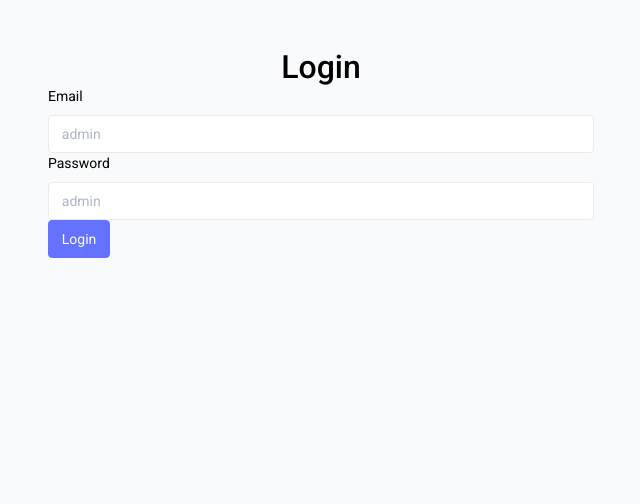
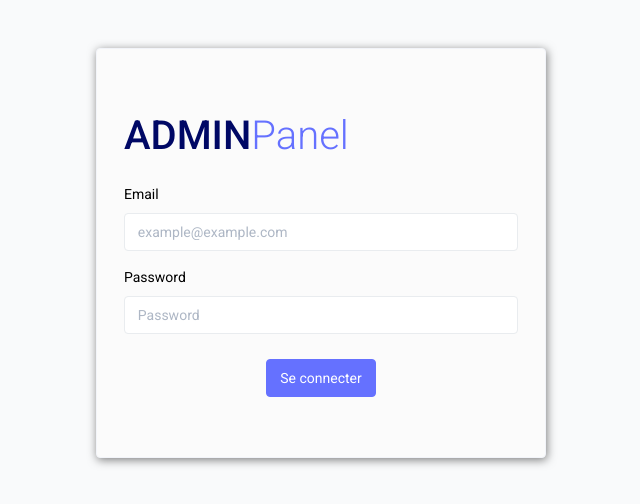
Before and after one commit to Octane-XT/car, a React (Create React App) app: page /login in a window 1280 px wide. Shown: the top 504 px of the page, without its empty margins (319-959 px from the left). Built offline with nearby package versions, Linux system fonts and the light colour scheme.

Commit message:
correctif login

```diff
--- a/src/App.js
+++ b/src/App.js
@@ -1,5 +1,6 @@
 import React from 'react';
-import { Routes, Route, useNavigate } from 'react-router-dom';
+import { Routes, Route} from 'react-router-dom';
+import { Navigate } from 'react-router-dom';
 import LoginPage from './pages/LoginPage';
 import Carburant from './pages/carburant/Carburant';
 import Categorie from './pages/categorie/Categorie';
@@ -13,22 +14,13 @@ import CarSalesDashboard from './pages/dashboard/CarSalesDashboard';
 import Annonce from './pages/annonce/Annonce';
 
 const App = () => {
-  const navigate = useNavigate();
-
-  const handleLogout = () => {
-    localStorage.removeItem("token");
-  };
 
   const PrivateRoute = ({ element }) => {
     const token = localStorage.getItem("token");
 
     if (!token) {
-      // If token is null, navigate to the login page
-      navigate('/login');
-      return null; // Render nothing while navigating
+      return <Navigate to="/login" replace />;
     }
-
-    // Render the protected route if the token is present
     return element;
   };
 
@@ -37,47 +29,47 @@ const App = () => {
       <Route path="/login" element={<LoginPage />} />
       <Route
         path="/"
-        element={<PrivateRoute element={<CarSalesDashboard onLogout={handleLogout} />} />}
+        element={<PrivateRoute element={<CarSalesDashboard  />} />}
       />
       <Route
         path="/dashboard"
-        element={<PrivateRoute element={<CarSalesDashboard onLogout={handleLogout} />} />}
+        element={<PrivateRoute element={<CarSalesDashboard  />} />}
       />
       <Route
         path="/carburant"
-        element={<PrivateRoute element={<Carburant onLogout={handleLogout} />} />}
+        element={<PrivateRoute element={<Carburant  />} />}
       />
       <Route
         path="/categorie"
-        element={<PrivateRoute element={<Categorie onLogout={handleLogout} />} />}
+        element={<PrivateRoute element={<Categorie  />} />}
       />
       <Route
         path="/climatisation"
-        element={<PrivateRoute element={<Climatisation onLogout={handleLogout} />} />}
+        element={<PrivateRoute element={<Climatisation  />} />}
       />
       <Route
         path="/jante"
-        element={<PrivateRoute element={<Jante onLogout={handleLogout} />} />}
+        element={<PrivateRoute element={<Jante  />} />}
       />
       <Route
         path="/marque"
-        element={<PrivateRoute element={<Marque onLogout={handleLogout} />} />}
+        element={<PrivateRoute element={<Marque  />} />}
       />
       <Route
         path="/moteur"
-        element={<PrivateRoute element={<Moteur onLogout={handleLogout} />} />}
+        element={<PrivateRoute element={<Moteur  />} />}
       />
       <Route
         path="/Vitesse"
-        element={<PrivateRoute element={<Vitesse onLogout={handleLogout} />} />}
+        element={<PrivateRoute element={<Vitesse  />} />}
       />
       <Route
         path="/modele"
-        element={<PrivateRoute element={<Modele onLogout={handleLogout} />} />}
+        element={<PrivateRoute element={<Modele  />} />}
       />
       <Route
         path="/annonce"
-        element={<PrivateRoute element={<Annonce onLogout={handleLogout} />} />}
+        element={<PrivateRoute element={<Annonce  />} />}
       />
     </Routes>
   );
--- a/src/components/forms/carburant/CarburantForm.jsx
+++ b/src/components/forms/carburant/CarburantForm.jsx
@@ -38,6 +38,7 @@ const CarburantForm = (props) => {
         etat:1,
       };
       handleUpdateData(formData);
+      window.location.reload();
       console.log('Update API call:', JSON.stringify(formData));
     } else {
       // Create operation
@@ -45,6 +46,7 @@ const CarburantForm = (props) => {
         nomcarburant: nomcarburant,
       };
       handleCreateData(formData);
+      window.location.reload();
       console.log('Create API call:', JSON.stringify(formData));
     }
     if (props.onModalClose) {
--- a/src/components/navbar/Navbar.jsx
+++ b/src/components/navbar/Navbar.jsx
@@ -2,6 +2,10 @@ import React from 'react';
 import { Link } from 'react-router-dom';
 
 const Navbar = () => {
+  const handleLogout = () => {
+    localStorage.removeItem("token");
+    window.location.reload();
+  };
   return (
     <nav className="navbar">
       <Link to="#" className="sidebar-toggler">
@@ -18,51 +22,13 @@ const Navbar = () => {
         </form>
         <ul className="navbar-nav">
           <li className="nav-item dropdown">
-            <Link to="#" className="nav-link dropdown-toggle" id="profileDropdown" role="button" data-bs-toggle="dropdown"
-              aria-haspopup="true" aria-expanded="false">
-              <img className="wd-30 ht-30 rounded-circle" src="https://via.placeholder.com/30x30" alt="profile" />
-            </Link>
-            <div className="dropdown-menu p-0" aria-labelledby="profileDropdown">
-              <div className="d-flex flex-column align-items-center border-bottom px-5 py-3">
-                <div className="mb-3">
-                  <img className="wd-80 ht-80 rounded-circle" src="https://via.placeholder.com/80x80" alt="" />
-                </div>
-                <div className="text-center">
-                  <p className="tx-16 fw-bolder">Amiah Burton</p>
-                  <p className="tx-12 text-muted">amiahburton@gmail.com</p>
-                </div>
-              </div>
-              <ul className="list-unstyled p-1">
-                <li className="dropdown-item py-2">
-                  <Link to="/profile" className="text-body ms-0">
-                    <i className="me-2 icon-md" data-feather="user"></i>
-                    <span>Profile</span>
-                  </Link>
-                </li>
-                <li className="dropdown-item py-2">
-                  <Link to="/edit-profile" className="text-body ms-0">
-                    <i className="me-2 icon-md" data-feather="edit"></i>
-                    <span>Edit Profile</span>
-                  </Link>
-                </li>
-                <li className="dropdown-item py-2">
-                  <Link to="/switch-user" className="text-body ms-0">
-                    <i className="me-2 icon-md" data-feather="repeat"></i>
-                    <span>Switch User</span>
-                  </Link>
-                </li>
-                <li className="dropdown-item py-2">
-                  <Link to="/logout" className="text-body ms-0">
-                    <i className="me-2 icon-md" data-feather="log-out"></i>
-                    <span>Log Out</span>
-                  </Link>
-                </li>
-              </ul>
-            </div>
+            <button className="btn btn-danger" style={{height:"40px"}} onClick={handleLogout}>
+              Deconnecter
+            </button>
           </li>
         </ul>
       </div>
-    </nav>
+    </nav >
   );
 };
 
--- a/src/pages/LoginPage.jsx
+++ b/src/pages/LoginPage.jsx
@@ -1,5 +1,5 @@
 import React, { useState } from 'react';
-import { Container, Row, Col, Form, Button } from 'react-bootstrap';
+import {Form, Button } from 'react-bootstrap';
 import { useNavigate } from 'react-router-dom';
 import LoginService from '../services/Loginservice';
 
@@ -24,7 +24,7 @@ const LoginPage = ({ onLogin }) => {
           } else {
             setError('Invalid username or password');
           }
-        }, 2000); // 1000 milliseconds = 1 second
+        }, 1000); // 1000 milliseconds = 1 second
       })
       .catch(error => {
         console.error("Login failed:", error);
@@ -32,28 +32,44 @@ const LoginPage = ({ onLogin }) => {
       });
   };
 
+  const cardStyles = {
+    background: '#fbfbfb',
+    boxShadow: '1px 2px 10px rgba(0, 0, 0, 0.5)',
+    height: '410px',
+    margin: '6rem auto 8.1rem auto',
+    padding: '15px',
+    width: '450px',
+  };
 
   return (
-    <Container>
-      <Row className="justify-content-center mt-5">
-        <Col md={6}>
-          <h2 className="text-center">Login</h2>
+    <div className="row w=100 mx-0 aut-page">
+      <div >
+        <div className="card mt-5" style={cardStyles}>
+          <div className="row">
+            <div className="auth-form-wrapper px-4 py-5">
+              <div className="noble-ui-logo d-block mb-4">
+                <h1>ADMIN<span>Panel</span></h1>
+              </div>
               <Form>
                 <Form.Group controlId="formUsername">
-              <Form.Label>Email</Form.Label>
+                  <label htmlFor="userEmail" className="form-label">
+                    Email
+                  </label>
                   <Form.Control
                     type="email"
-                placeholder="admin"
+                    placeholder="example@example.com"
                     value={email}
                     onChange={(e) => setEmail(e.target.value)}
                   />
                 </Form.Group>
 
                 <Form.Group controlId="formPassword">
-              <Form.Label>Password</Form.Label>
+                  <label htmlFor="userPassword" className="form-label mt-3">
+                    Password
+                  </label>
                   <Form.Control
                     type="password"
-                placeholder="admin"
+                    placeholder="Password"
                     value={password}
                     onChange={(e) => setPassword(e.target.value)}
                   />
@@ -61,13 +77,18 @@ const LoginPage = ({ onLogin }) => {
 
                 {error && <p className="text-danger">{error}</p>}
 
-            <Button variant="primary" block onClick={handleLogin}>
-              Login
+                <div style={{ width:"fit-content", marginLeft:"auto", marginRight:"auto",marginTop: "25px" }}>
+                  <Button variant="primary" onClick={handleLogin}>
+                    Se connecter
                   </Button>
+                </div>
               </Form>
-        </Col>
-      </Row>
-    </Container>
+            </div>
+          </div>
+        </div>
+      </div>
+    </div>
+
   );
 };
 
```
Lines whose indentation alone changed are shown as unchanged.
